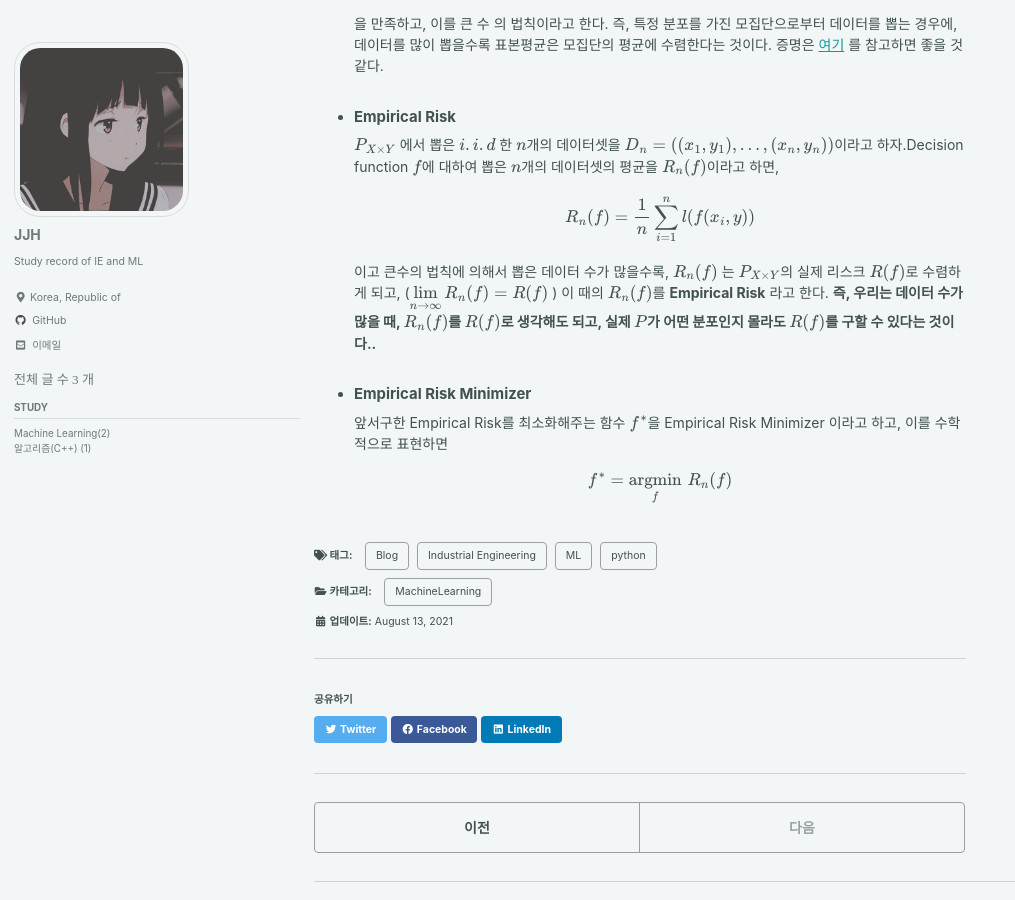
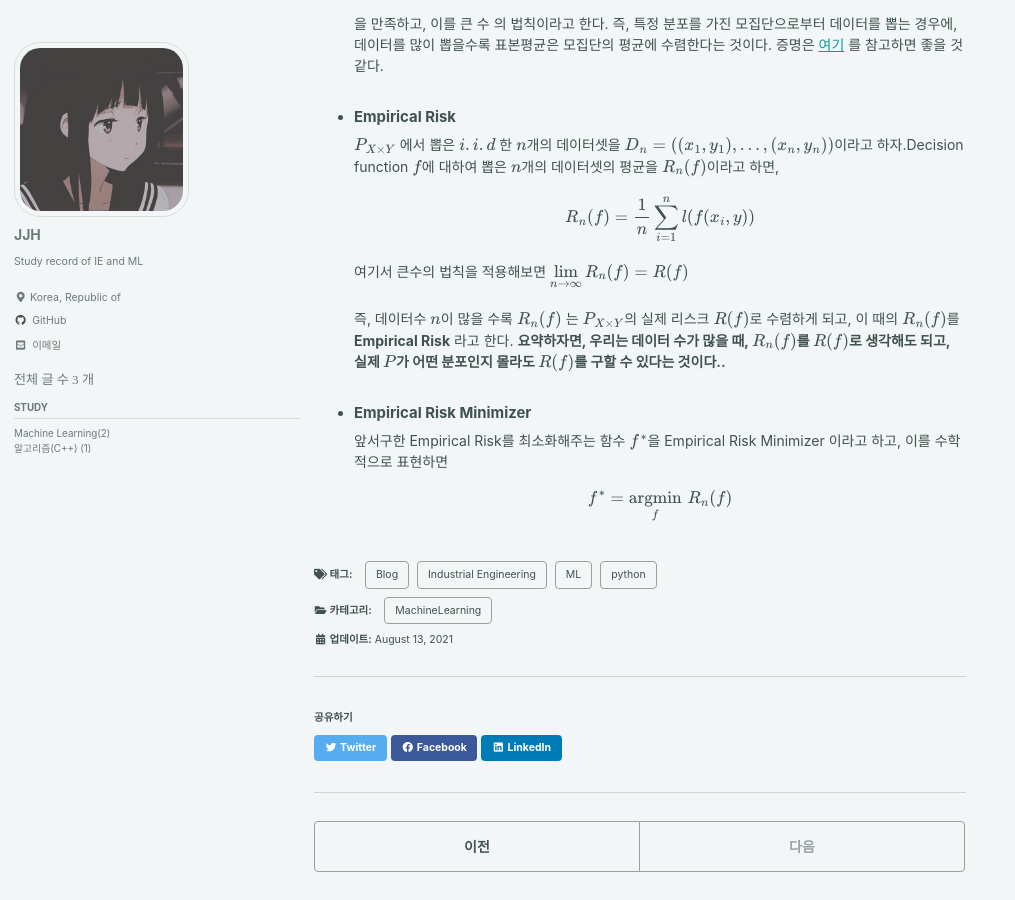
Before and after one commit to Corpse-is-Talking/Corpse-is-Talking.github.io, a Jekyll site: the page built from _posts/Machine Learning/2021-08-13-Statistical Learning Theory.md, in a window 1280 px wide and 900 px high, scrolled down 1045 px. Shown: the whole window, without its empty margins (0-1015 px from the left). Built offline with Jekyll 4.4.1, drawn with Linux system fonts in a browser that asks for light colours; cached includes are drawn as plain includes; formulas are drawn with MathJax 3.

Commit message:
20210813fixed 내용

```diff
--- a/_posts/Machine Learning/2021-08-13-Statistical Learning Theory.md
+++ b/_posts/Machine Learning/2021-08-13-Statistical Learning Theory.md
@@ -59,8 +59,11 @@ comments: true
   $$R_n(f)=\frac{1}{n}\sum_{i=1}^{n} l(f(x_i,y)) $$
 
 
-  이고 큰수의 법칙에 의해서 뽑은 데이터 수가 많을수록, $R_n(f)$ 는 $P_{X \times Y}$의 실제 리스크 $R(f)$로 수렴하게 되고, ($\underset{n\rightarrow \infty}{\operatorname{lim}} R_n(f)=R(f)$  ) 이 때의 $R_n(f)$를 __Empirical Risk__ 라고 한다.
-  __즉, 우리는 데이터 수가 많을 때, $R_n(f)$를  $R(f)$로 생각해도 되고, 실제 $P$가 어떤 분포인지 몰라도 $R(f)$를 구할  수 있다는 것이다..__
+  여기서 큰수의 법칙을 적용해보면
+  $$\underset{n\rightarrow \infty}{\operatorname{lim}} R_n(f)=R(f)$$
+
+  즉, 데이터수 $n$이 많을 수록 $R_n(f)$ 는 $P_{X \times Y}$의 실제 리스크 $R(f)$로 수렴하게 되고, 이 때의 $R_n(f)$를 __Empirical Risk__ 라고 한다.
+  __요약하자면, 우리는 데이터 수가 많을 때, $R_n(f)$를  $R(f)$로 생각해도 되고, 실제 $P$가 어떤 분포인지 몰라도 $R(f)$를 구할  수 있다는 것이다..__
 
 - #### Empirical Risk Minimizer
 
```
